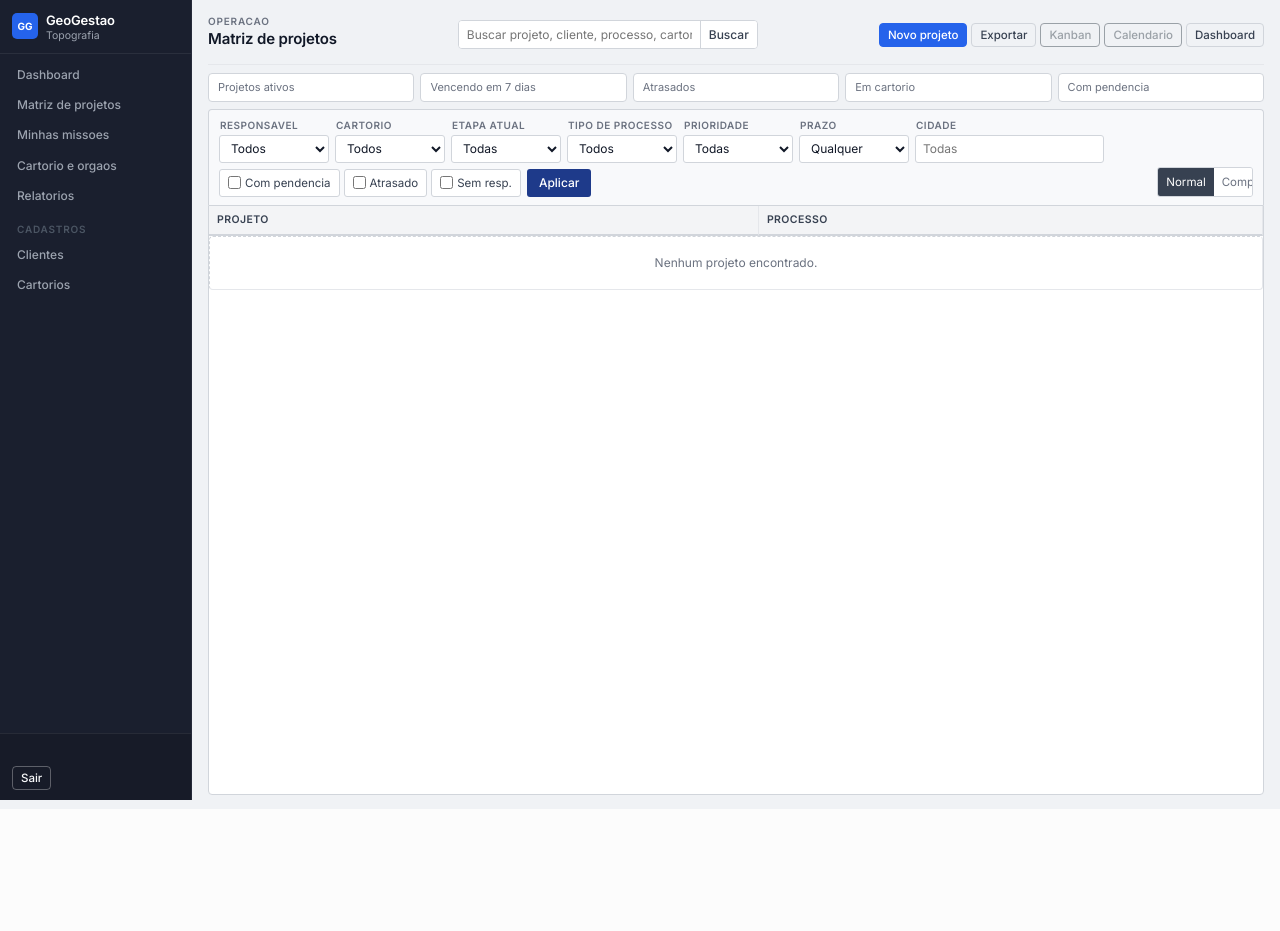
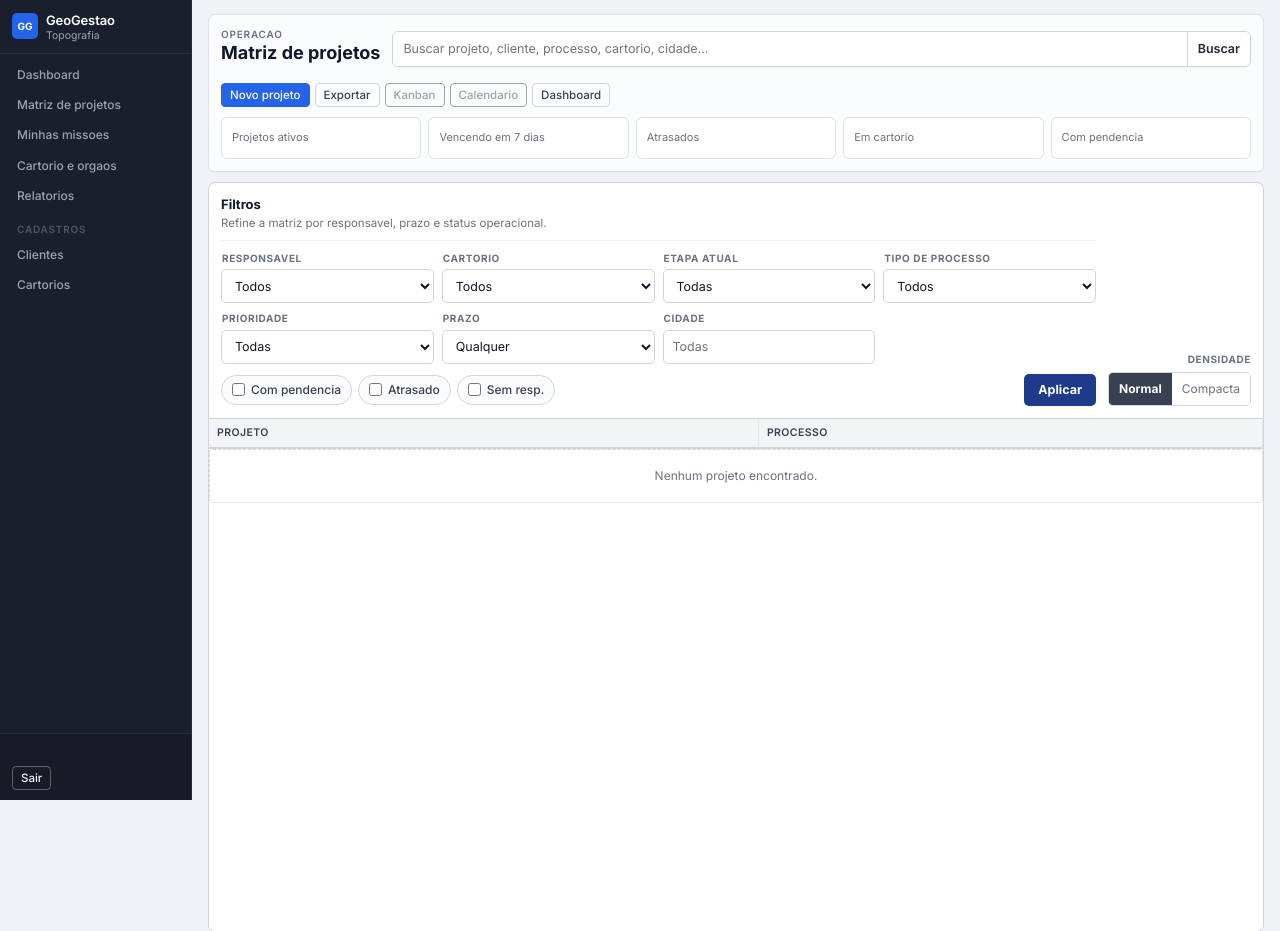
Before and after one commit to WillianRafaelVeres/GeoGestao, a Flask app: template templates/projects.html in a window 1280 px wide. Shown: the top 931 px of the page. Before the commit the page ends 800 px from the top, so only its background shows below. Run offline with Flask 3, Linux system fonts and the light colour scheme; the template is opened without the code that fills it, so the values that code supplies are empty; some libraries are stand-ins or nearby versions.

Commit message:
Cabeçalho da matriz

```diff
--- a/static/style.css
+++ b/static/style.css
@@ -858,40 +858,55 @@ a:hover { color: #1d4ed8; }
 }
 
 /* ===== PROFESSIONAL MATRIX WORKSPACE ===== */
+.matrix-command-center {
+    display: grid;
+    gap: 10px;
+    margin-bottom: 10px;
+    padding: 12px;
+    border: 1px solid #dce3ea;
+    border-radius: 7px;
+    background: #fbfcfe;
+    box-shadow: 0 1px 2px rgba(15, 23, 42, 0.04);
+}
+
 .workspace-header {
     display: grid;
-    grid-template-columns: auto minmax(200px, 300px) auto;
-    align-items: center;
-    gap: 10px;
-    margin-bottom: 8px;
-    padding-bottom: 8px;
-    border-bottom: 1px solid var(--border-light);
-}
-
-.workspace-header h1 { font-size: 15px; font-weight: 600; letter-spacing: -0.01em; }
+    grid-template-columns: minmax(150px, auto) minmax(280px, 520px) auto;
+    align-items: center;
+    gap: 12px;
+    margin-bottom: 0;
+    padding-bottom: 0;
+    border-bottom: 0;
+}
+
+.workspace-title { min-width: 0; }
+.workspace-header h1 { font-size: 18px; font-weight: 700; letter-spacing: 0; line-height: 1.15; }
 .module-label { display: block; margin-bottom: 1px; color: var(--muted); font-size: 10px; font-weight: 600; letter-spacing: 0.08em; text-transform: uppercase; }
 
 .global-search {
     display: grid;
     grid-template-columns: minmax(0, 1fr) auto;
     border: 1px solid var(--border);
-    border-radius: 4px;
+    border-radius: 6px;
     overflow: hidden;
     background: #fff;
+    box-shadow: 0 1px 2px rgba(15, 23, 42, 0.03);
 }
 
 .global-search input, .global-search button {
     border: 0;
     background: #fff;
-    padding: 5px 8px;
-    font-size: 12px;
+    min-height: 34px;
+    padding: 7px 10px;
+    font-size: 12.5px;
     font-family: inherit;
 }
 
 .global-search button {
     border-left: 1px solid var(--border);
     color: var(--text-secondary);
-    font-weight: 500;
+    color: #1f2937;
+    font-weight: 600;
     white-space: nowrap;
     cursor: pointer;
 }
@@ -910,81 +925,128 @@ a:hover { color: #1d4ed8; }
     display: none;
 }
 
-.matrix-actions { display: flex; flex-wrap: wrap; justify-content: flex-end; gap: 4px; }
+.matrix-actions {
+    display: flex;
+    flex-wrap: wrap;
+    justify-content: flex-end;
+    gap: 5px;
+}
 
 /* ===== MATRIX SUMMARY ===== */
 .matrix-summary {
     display: grid;
     grid-template-columns: repeat(5, minmax(0, 1fr));
-    gap: 6px;
-    margin-bottom: 7px;
+    gap: 7px;
+    margin-bottom: 0;
 }
 
 .matrix-summary a {
     display: flex;
     align-items: center;
     justify-content: space-between;
-    gap: 6px;
-    padding: 6px 9px;
-    border: 1px solid var(--border);
-    border-radius: 4px;
+    gap: 8px;
+    min-height: 42px;
+    padding: 7px 10px;
+    border: 1px solid #dce3ea;
+    border-radius: 6px;
     background: #fff;
     color: var(--text-secondary);
     text-decoration: none;
     font-size: 11.5px;
-    transition: background 0.1s;
-}
-
-.matrix-summary a:hover { background: var(--surface-2); }
+    transition: border-color 0.12s, box-shadow 0.12s, background 0.12s;
+}
+
+.matrix-summary a:hover {
+    border-color: #b8c7dc;
+    background: #f8fbff;
+    box-shadow: 0 1px 3px rgba(15, 23, 42, 0.06);
+}
 .matrix-summary span { color: var(--muted); font-size: 11px; }
-.matrix-summary strong { color: var(--text); font-size: 16px; font-weight: 700; }
+.matrix-summary strong { color: var(--text); font-size: 18px; font-weight: 750; line-height: 1; }
 
 /* ===== FILTER BAR ===== */
 .filter-bar {
-    display: flex;
-    align-items: stretch;
-    justify-content: space-between;
-    gap: 8px;
-    padding: 8px 10px;
+    display: grid;
+    grid-template-columns: minmax(0, 1fr) auto;
+    align-items: end;
+    gap: 12px;
+    padding: 12px;
     border: 1px solid var(--border);
     border-bottom: 0;
-    border-radius: 4px 4px 0 0;
-    background: #f8f9fb;
+    border-radius: 7px 7px 0 0;
+    background: #fff;
+}
+
+.filter-bar form {
+    display: grid;
+    gap: 10px;
+    min-width: 0;
+}
+
+.filter-panel-head {
+    display: flex;
+    align-items: flex-start;
+    justify-content: space-between;
+    gap: 12px;
+    padding-bottom: 8px;
+    border-bottom: 1px solid #eef2f6;
+}
+
+.filter-panel-head strong {
+    display: block;
+    color: var(--text);
+    font-size: 13px;
+    font-weight: 700;
+}
+
+.filter-panel-head span {
+    display: block;
+    margin-top: 1px;
+    color: var(--muted);
+    font-size: 11.5px;
+}
+
+.filter-reset-link {
+    color: #1d4ed8;
+    font-size: 11.5px;
+    font-weight: 600;
+    white-space: nowrap;
 }
 
 .filter-row {
-    display: flex;
-    align-items: flex-end;
-    flex-wrap: wrap;
-    gap: 6px;
-    flex: 1;
+    display: grid;
+    grid-template-columns: minmax(150px, 1fr) minmax(150px, 1fr) minmax(170px, 1.1fr) minmax(220px, 1.4fr) minmax(120px, .75fr) minmax(120px, .75fr) minmax(150px, 1fr);
+    align-items: end;
+    gap: 8px;
 }
 
 .filter-field {
     display: flex;
     flex-direction: column;
-    gap: 2px;
+    gap: 4px;
+    min-width: 0;
 }
 
 .filter-label {
     font-size: 10px;
-    font-weight: 600;
+    font-weight: 700;
     color: var(--muted);
     text-transform: uppercase;
-    letter-spacing: 0.05em;
+    letter-spacing: 0.06em;
     padding-left: 1px;
 }
 
 .filter-select, .filter-input {
-    height: 28px;
+    width: 100%;
+    height: 34px;
     border: 1px solid var(--border);
-    border-radius: 3px;
-    padding: 0 7px;
+    border-radius: 5px;
+    padding: 0 9px;
     background: #fff;
     color: var(--text);
-    font-size: 12px;
+    font-size: 12.5px;
     font-family: inherit;
-    min-width: 110px;
+    min-width: 0;
     transition: border-color 0.15s, box-shadow 0.15s;
 }
 
@@ -1001,28 +1063,36 @@ a:hover { color: #1d4ed8; }
     font-weight: 500;
 }
 
+.filter-footer-row {
+    display: flex;
+    align-items: center;
+    justify-content: space-between;
+    gap: 10px;
+}
+
 .filter-checks {
     display: flex;
-    align-items: flex-end;
-    gap: 4px;
-    padding-bottom: 0;
+    align-items: center;
+    flex-wrap: wrap;
+    gap: 6px;
 }
 
 .filter-check-item {
     display: inline-flex;
     align-items: center;
-    gap: 4px;
-    height: 28px;
-    padding: 0 8px;
+    gap: 6px;
+    min-height: 30px;
+    padding: 0 10px;
     border: 1px solid var(--border);
-    border-radius: 3px;
-    background: #fff;
+    border-radius: 999px;
+    background: #fbfcfe;
     color: var(--text-secondary);
-    font-size: 11.5px;
+    font-size: 12px;
+    font-weight: 500;
     cursor: pointer;
     user-select: none;
     white-space: nowrap;
-    transition: background 0.1s, border-color 0.1s;
+    transition: background 0.1s, border-color 0.1s, color 0.1s;
 }
 
 .filter-check-item:hover { background: var(--surface-2); }
@@ -1036,22 +1106,25 @@ a:hover { color: #1d4ed8; }
 
 .filter-actions {
     display: flex;
-    align-items: flex-end;
-    gap: 4px;
+    align-items: center;
+    justify-content: flex-end;
+    gap: 6px;
+    flex-shrink: 0;
 }
 
 .btn-filter-apply {
     display: inline-flex;
     align-items: center;
+    justify-content: center;
     gap: 5px;
-    height: 28px;
-    padding: 0 12px;
+    height: 32px;
+    padding: 0 14px;
     border: 0;
-    border-radius: 3px;
+    border-radius: 5px;
     background: #1e3a8a;
     color: #fff;
-    font-size: 12px;
-    font-weight: 500;
+    font-size: 12.5px;
+    font-weight: 700;
     font-family: inherit;
     cursor: pointer;
     transition: background 0.1s;
@@ -1074,31 +1147,109 @@ a:hover { color: #1d4ed8; }
 .btn-filter-clear {
     display: inline-flex;
     align-items: center;
-    height: 28px;
-    padding: 0 8px;
+    justify-content: center;
+    height: 32px;
+    padding: 0 10px;
     border: 1px solid var(--border);
-    border-radius: 3px;
+    border-radius: 5px;
     background: #fff;
     color: var(--muted);
-    font-size: 11.5px;
+    font-size: 12px;
+    font-weight: 600;
     text-decoration: none;
     transition: background 0.1s;
     white-space: nowrap;
 }
 .btn-filter-clear:hover { background: var(--surface-2); color: var(--text); }
 
-.density-toggle { display: inline-flex; border: 1px solid var(--border); border-radius: 3px; overflow: hidden; align-self: flex-end; }
-.density-toggle button { border: 0; padding: 0 8px; height: 28px; background: #fff; color: var(--muted); font-size: 11.5px; cursor: pointer; font-family: inherit; }
-.density-toggle button.active { background: #374151; color: #fff; }
+.density-group {
+    display: grid;
+    gap: 5px;
+    justify-items: end;
+    align-self: end;
+}
+
+.density-group > span {
+    color: var(--muted);
+    font-size: 10px;
+    font-weight: 700;
+    letter-spacing: 0.06em;
+    text-transform: uppercase;
+}
+
+.density-toggle {
+    display: inline-flex;
+    border: 1px solid var(--border);
+    border-radius: 5px;
+    overflow: hidden;
+    background: #fff;
+}
+.density-toggle button { border: 0; padding: 0 10px; height: 32px; background: #fff; color: var(--muted); font-size: 12px; cursor: pointer; font-family: inherit; }
+.density-toggle button.active { background: #374151; color: #fff; font-weight: 700; }
 
 /* ===== MATRIX SHELL ===== */
 .matrix-shell {
-    height: calc(100vh - 210px);
+    height: calc(100vh - 286px);
     min-height: 360px;
     overflow: auto;
     border: 1px solid var(--border);
-    border-radius: 0 0 4px 4px;
+    border-radius: 0 0 7px 7px;
     background: #fff;
+}
+
+@media (max-width: 1360px) {
+    .workspace-header {
+        grid-template-columns: minmax(150px, auto) minmax(260px, 1fr);
+    }
+    .matrix-actions {
+        grid-column: 1 / -1;
+        justify-content: flex-start;
+    }
+    .filter-row {
+        grid-template-columns: repeat(4, minmax(150px, 1fr));
+    }
+}
+
+@media (max-width: 1080px) {
+    .matrix-command-center {
+        padding: 10px;
+    }
+    .workspace-header {
+        grid-template-columns: 1fr;
+        align-items: stretch;
+    }
+    .matrix-summary {
+        grid-template-columns: repeat(3, minmax(0, 1fr));
+    }
+    .filter-bar {
+        grid-template-columns: 1fr;
+    }
+    .filter-row {
+        grid-template-columns: repeat(2, minmax(180px, 1fr));
+    }
+    .density-group {
+        justify-items: start;
+    }
+    .matrix-shell {
+        height: calc(100vh - 360px);
+    }
+}
+
+@media (max-width: 820px) {
+    .matrix-summary {
+        grid-template-columns: repeat(2, minmax(0, 1fr));
+    }
+    .filter-panel-head,
+    .filter-footer-row {
+        align-items: stretch;
+        flex-direction: column;
+    }
+    .filter-actions {
+        justify-content: flex-start;
+    }
+    .filter-row {
+        grid-template-columns: 1fr;
+    }
 }
 
 /* ===== OPS MATRIX TABLE ===== */
--- a/templates/projects.html
+++ b/templates/projects.html
@@ -1,7 +1,8 @@
 {% extends 'base.html' %}
 {% block content %}
+<section class="matrix-command-center">
     <div class="workspace-header">
-    <div>
+        <div class="workspace-title">
             <span class="module-label">Operacao</span>
             <h1>Matriz de projetos</h1>
         </div>
@@ -18,12 +19,13 @@
         </div>
     </div>
 
-<section class="matrix-summary">
+    <div class="matrix-summary">
         <a href="{{ url_for('projects') }}"><span>Projetos ativos</span><strong>{{ summary.ativos }}</strong></a>
         <a href="{{ url_for('projects', prazo='7dias') }}"><span>Vencendo em 7 dias</span><strong>{{ summary.sete_dias }}</strong></a>
         <a href="{{ url_for('projects', atrasados='1') }}"><span>Atrasados</span><strong>{{ summary.atrasados }}</strong></a>
         <a href="{{ url_for('projects', q='Cartorio') }}"><span>Em cartorio</span><strong>{{ summary.cartorio }}</strong></a>
         <a href="{{ url_for('projects', pendencia='aberta') }}"><span>Com pendencia</span><strong>{{ summary.pendencias }}</strong></a>
+    </div>
 </section>
 
 {% set active_filters = [] %}
@@ -41,6 +43,15 @@
 <section class="filter-bar">
     <form method="get" id="filter-form">
         <input type="hidden" name="q" value="{{ filters.q or '' }}" />
+        <div class="filter-panel-head">
+            <div>
+                <strong>Filtros</strong>
+                <span>Refine a matriz por responsavel, prazo e status operacional.</span>
+            </div>
+            {% if active_filters|length > 0 %}
+            <a class="filter-reset-link" href="{{ url_for('projects') }}">Limpar {{ active_filters|length }} filtro{{ 's' if active_filters|length > 1 }}</a>
+            {% endif %}
+        </div>
         <div class="filter-row">
             <div class="filter-field">
                 <label class="filter-label">Responsavel</label>
@@ -100,6 +111,8 @@
                 <label class="filter-label">Cidade</label>
                 <input name="cidade" value="{{ filters.cidade or '' }}" placeholder="Todas" class="filter-input {{ 'is-active' if filters.cidade }}" />
             </div>
+        </div>
+        <div class="filter-footer-row">
             <div class="filter-checks">
                 <label class="filter-check-item {{ 'is-active' if filters.pendencia == 'aberta' }}">
                     <input type="checkbox" name="pendencia" value="aberta" {% if filters.pendencia == 'aberta' %}checked{% endif %}>
@@ -124,9 +137,12 @@
             </div>
         </div>
     </form>
+    <div class="density-group">
+        <span>Densidade</span>
         <div class="density-toggle">
             <button type="button" data-density="comfortable" class="active">Normal</button>
             <button type="button" data-density="compact">Compacta</button>
+        </div>
     </div>
 </section>
 
```
Lines whose indentation alone changed are shown as unchanged.
